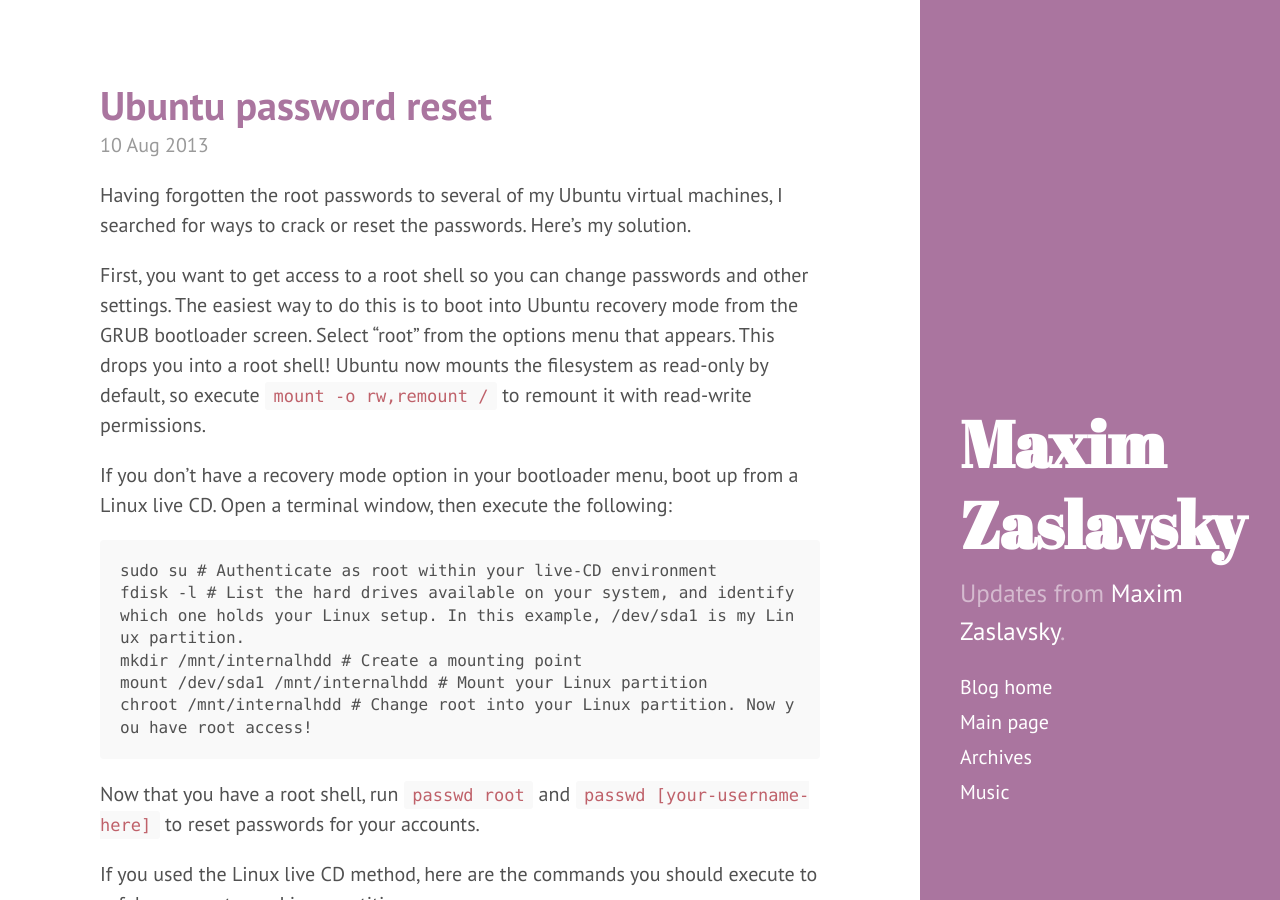
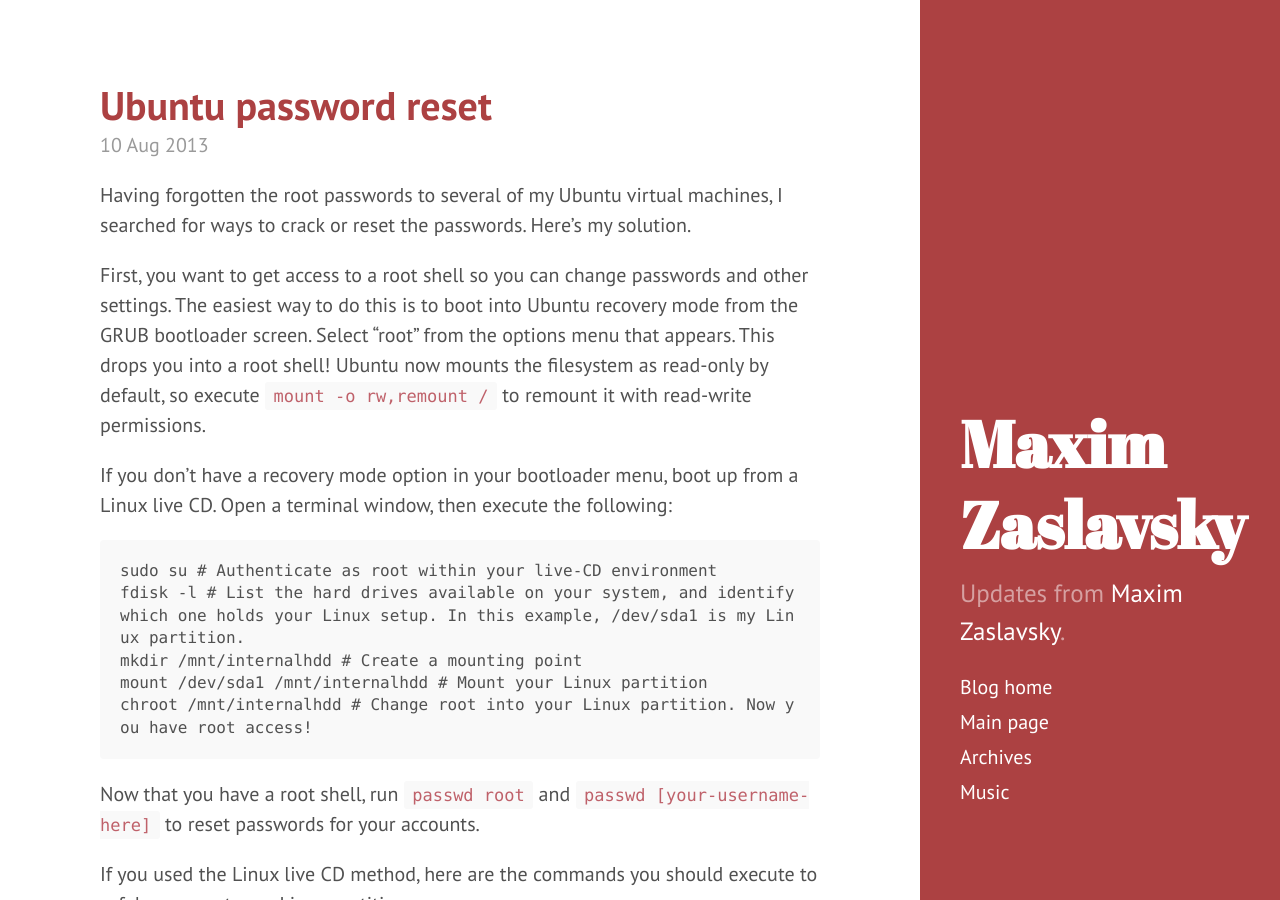
Before and after one commit to peterg17/blog, a Jekyll site: the page built from index.html, in a window 1280 px wide and 900 px high. Built offline with Jekyll 4.4.1, drawn with Linux system fonts in a browser that asks for light colours; Markdown is read by kramdown in place of the engine named in the settings; the list of posts is cut into pages by our own code.

Commit message:
changed color scheme

```diff
--- a/_layouts/default.html
+++ b/_layouts/default.html
@@ -3,7 +3,7 @@
 
   {% include head.html %}
 
-  <body class="layout-reverse theme-base-0e">
+  <body class="layout-reverse theme-base-08">
 
     {% include sidebar.html %}
 
```
